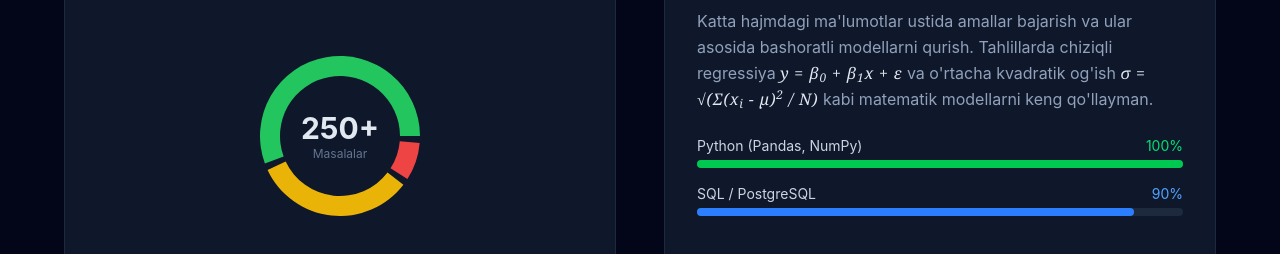
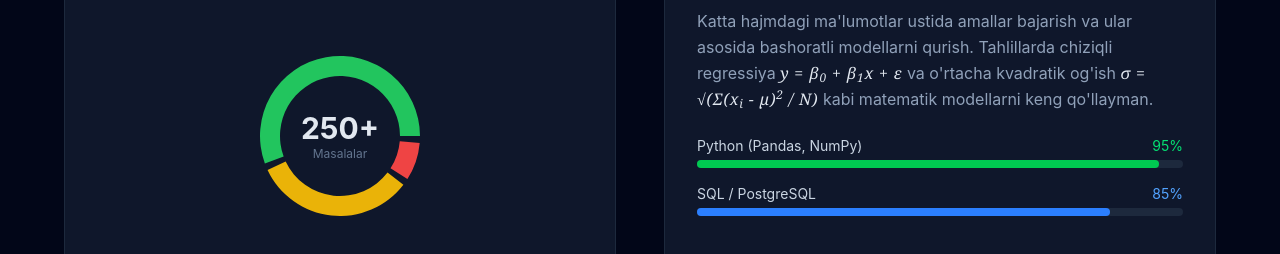
Before and after one commit to kamalovicdev-sys/Portfolio, a React (Vite) app: page / in a window 1280 px wide. Shown: the part 2980-3234 px from the top of the page. Built offline with nearby package versions, Linux system fonts and the light colour scheme.

Commit message:
Update Stats.jsx

```diff
--- a/src/components/Stats.jsx
+++ b/src/components/Stats.jsx
@@ -82,19 +82,19 @@ const Stats = () => {
             <div>
               <div className="flex justify-between text-sm mb-1">
                 <span className="text-slate-300">Python (Pandas, NumPy)</span>
-                <span className="text-green-400">100%</span>
+                <span className="text-green-400">95%</span>
               </div>
               <div className="w-full bg-slate-800 rounded-full h-2">
-                <div className="bg-green-500 h-2 rounded-full" style={{ width: '100%' }}></div>
+                <div className="bg-green-500 h-2 rounded-full" style={{ width: '95%' }}></div>
               </div>
             </div>
             <div>
               <div className="flex justify-between text-sm mb-1">
                 <span className="text-slate-300">SQL / PostgreSQL</span>
-                <span className="text-blue-400">90%</span>
+                <span className="text-blue-400">85%</span>
               </div>
               <div className="w-full bg-slate-800 rounded-full h-2">
-                <div className="bg-blue-500 h-2 rounded-full" style={{ width: '90%' }}></div>
+                <div className="bg-blue-500 h-2 rounded-full" style={{ width: '85%' }}></div>
               </div>
             </div>
           </div>
```
